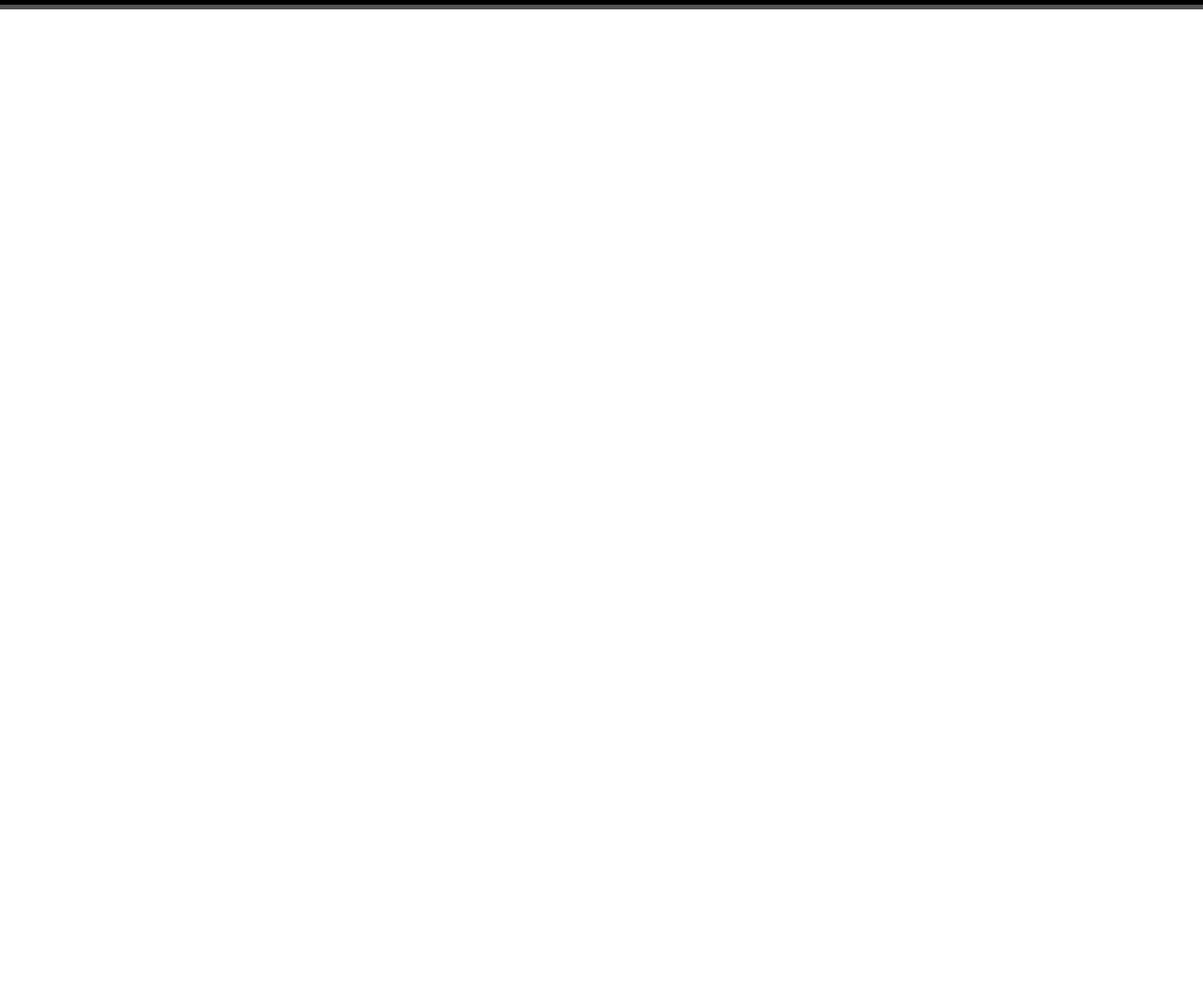
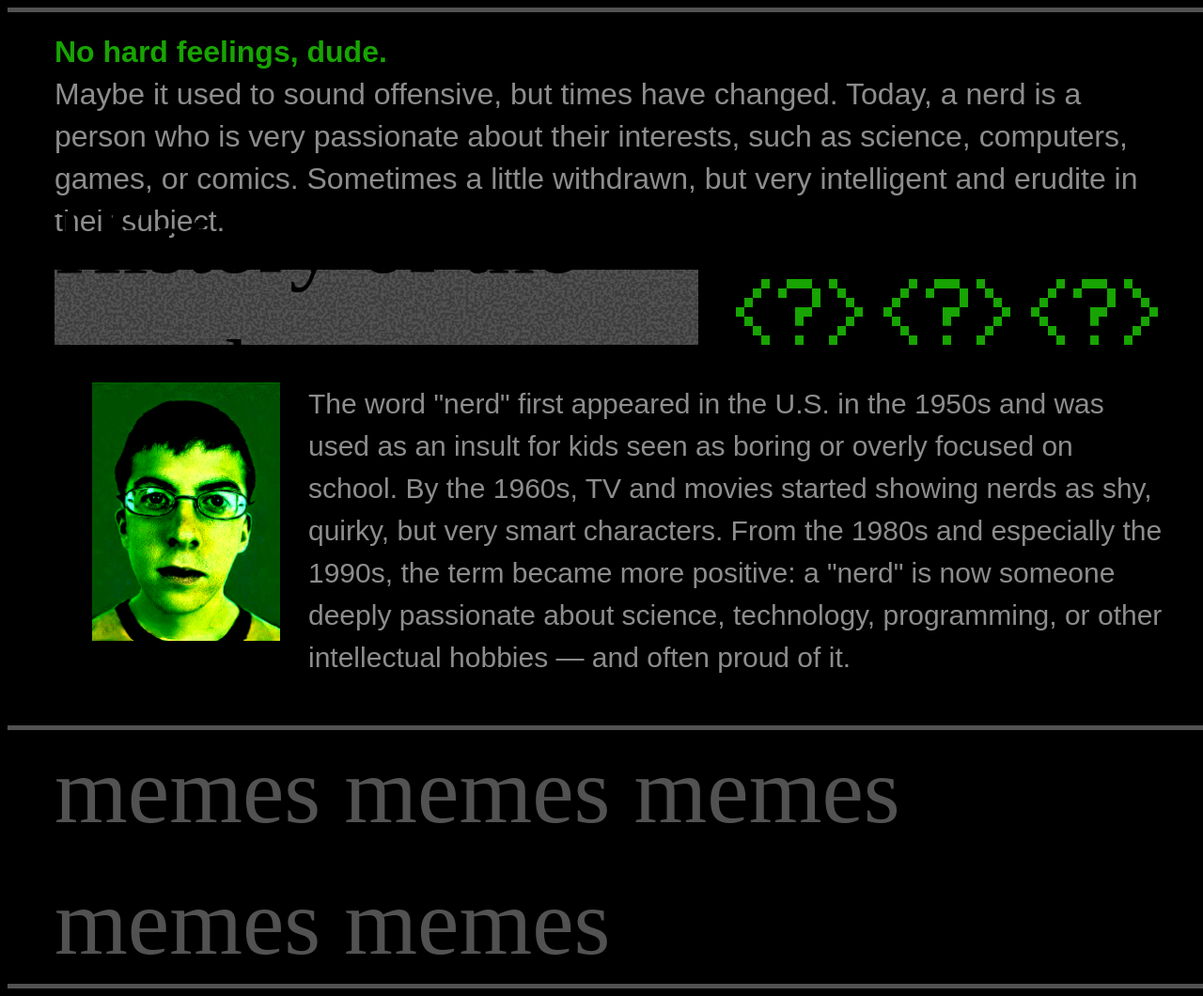
Before and after one commit to UsenkoMilana/milana-usenko, a plain HTML site: page index.html in a window 1280 px wide. Shown: the part 685-1745 px from the top of the page at 94% size. Before the commit the page ends 800 px from the top, so only its background shows below. Drawn offline with Linux system fonts and the light colour scheme; a web font is replaced by a local one.

Commit message:
Просто сохраняю щоб у вас підтягнулося

```diff
--- a/CSS/header.css
+++ b/CSS/header.css
@@ -57,3 +57,62 @@ header .col.c1 {
         margin-bottom: 40px;
     }
 }
+
+body {
+    background-color: #000000;
+    width: 100%;
+}
+
+.header-row {
+    display: flex;
+    align-items: center;
+    gap: 20px;
+    margin-bottom: 20px;
+}
+
+.header-with-bg {
+    display: flex;
+    justify-content: center;
+    align-items: center;
+    background-image: url('../img/noise1.png');
+    background-size: cover;
+    width: 887px;
+    height: 80px;;
+    margin-top: 30px;
+    margin-right: 40px;
+    margin-bottom: 40px;
+    padding: 0;
+}
+
+.heading-wrapper {
+    display: flex;
+    flex-direction: row;
+    align-items: center;
+}
+
+.header-with-bg h1 {
+    margin: 0;
+}
+
+.history-icons {
+    height: 70px;
+    width: auto;
+    margin-left: auto;
+}
+
+.nerd-image {
+    width: 200px;
+    flex-shrink: 0;
+    margin-left: 40px;
+}
+
+.header-with-bg h1 {
+    margin: 0;
+}
+
+.memes-header-wrapper {
+    width: 100%;
+    padding-top: 15px;      /* Маленький аккуратный отступ сверху от линии */
+    padding-bottom: 15px;   /* Такой же аккуратный отступ снизу до линии */
+    box-sizing: border-box;
+}
--- a/CSS/layout.css
+++ b/CSS/layout.css
@@ -12,29 +12,72 @@
 }
 
 html, body {
-font-family: "Ubuntu", sans-serif;
+    font-family: "Ubuntu", sans-serif;
     font-optical-sizing: auto;
     font-weight: 400;
-    font-size: 32px; /* Основний текст */
-    line-height: 1.4; /* Нормальний міжрядковий */
+    font-size: 32px;                    /* Основний текст */
+    line-height: 1.4;                   /* Нормальний міжрядковий */
     font-style: normal;
     color: var(--txt-color-01);
 }
 
-em, i, .italic {
-    font-style: italic;
-}
-
-h1, h2, h3, h4, h5, h6 {
-    font-family: "Jersey 10", sans-serif;
+h1 {
+    font-family: "Jersey 10";
     font-weight: 400;
+    font-size: 100px;
     font-style: normal;
     color: var(--header-color);
 }
 
+h2 {
+    font-family: "Ubuntu", sans-serif;
+    font-weight: 400;
+    font-size: 32px;
+    line-height: 1.4;
+    text-align: left;
+    margin: 0;
+    font-style: normal;
+    color: var(--accent);
+}
+
+h3 {
+    font-family: "Ubuntu", sans-serif;
+    font-optical-sizing: auto;
+    font-weight: 400;
+    font-size: 30px;
+    line-height: 1.5;
+    font-style: normal;
+    color: var(--txt-color-01);
+    display: inline;
+    margin: 0;
+    padding: 0;
+}
+
+h4 {
+    font-family: "Jersey 10";
+    font-weight: 400;
+    font-size: 100px;
+    font-style: normal;
+    color: var(--bg-block);
+    margin-bottom: -20px;
+    margin-top: -20px;
+}
+
+
 .heading-dark {
     font-size: 100px;
     color: var(--header-color)
+}
+
+.text-accent {
+    color: var(--accent);
+}
+
+.content-wrapper {
+    display: flex !important;
+    align-items: flex-start;
+    gap: 30px;
+    overflow: visible;
 }
 
 .heading-accent {
@@ -42,11 +85,21 @@ h1, h2, h3, h4, h5, h6 {
     color: var(--accent);
 }
 
-h1 {
-  font-size: 100px;
+.full-width-line-1 {
+    border-bottom: 5px solid var(--border-color);
+    margin-bottom: 20px;
+    margin-top: 20px;
 }
-h2 {font-size: 1.5rem;}
-h3 {font-size: 1.35rem;}
+
+.full-width-line-2 {
+    border-bottom: 5px solid var(--border-color);
+    margin-top: 50px;
+}
+
+.full-width-line-3 {
+    border-bottom: 5px solid var(--border-color);
+}
+
 
 header > .inside,
 footer > .inside,
@@ -57,17 +110,3 @@ section > .inside {
         padding-left: var(--ipad-padding);
         padding-right: var(--ipad-padding);
 }
-
-.img-box img {
-display: block; /*Усі імг всередині імг бокс зробити блочними, бо воні рядкові по дефолту*/
-width: 100%;
-}
-@media (max-width:640px) {
-
-    header > .inside,
-    footer > .inside,
-    section > .inside {
-        padding-left: var(--mob-padding);
-        padding-right: var(--mob-padding);
-    }
-}
--- a/index.html
+++ b/index.html
@@ -10,12 +10,14 @@
     <link rel="preconnect" href="https://fonts.gstatic.com" crossorigin>
     <link href="https://fonts.googleapis.com/css2?family=Montserrat:ital,wght@0,100..900;1,100..900&display=swap"
         rel="stylesheet">
+    <link href="https://fonts.googleapis.com/css2?family=Jersey+10&display=swap" rel="stylesheet">
 
-    <link rel="stylesheet" href="CSS/normalise.css">
+    <link rel="stylesheet" href="css/block-style.css">
     <link rel="stylesheet" href="css/layout.css">
     <link rel="stylesheet" href="css/style.css">
     <link rel="stylesheet" href="css/header.css">
 </head>
+
 
 <body id="top">
     <nav>
@@ -26,31 +28,61 @@
             <div class="row">
                 <div class="col c1">
                     <div class="img-box">
-                    <img src="IMG/glasses.png" alt="nerds.">
+                        <img src="img/glasses.png" alt="nerds.">
                     </div>
                     <p class="hero-text">
-                    Do you know the story behind the tragedy of Order 66? Do you remember every Robin's name by heart? Do you play on the computer so that day merges with night? <br>
+                        Do you know the story behind the tragedy of Order 66? Do you remember every Robin's name by
+                        heart? Do you play on the computer so that day merges with night? <br>
                         It's clear - you're a <strong>NERD!</strong>
                     </p>
                 </div>
             </div>
-    </div> <div class="full-width-line"></div>
+        </div>
+        <div class="full-width-line-1"></div>
     </header>
+
 
     <section id="1">
         <div class="inside">
-
+            <h2 class="hero-text, text-accent"><strong>No hard feelings, dude.</strong></h2>
+            <p class="hero-text">
+                Maybe it used to sound offensive, but times have changed. Today, a nerd is a person who is very
+                passionate about their interests, such as science, computers, games, or comics. Sometimes a little
+                withdrawn, but very intelligent and erudite in their subject.
+            </p>
         </div>
     </section>
+
     <section id="2">
         <div class="inside">
 
+            <div class="heading-wrapper">
+                <div class="header-with-bg">
+                    <h1>History of the word</h1>
+                </div>
+                <img src="img/questions.png" alt="icons" class="history-icons">
+            </div>
+            <div class="content-wrapper">
+                <img src="img/mclovin.png" alt="nerd" class="nerd-image">
+                <h3>The word "nerd" first appeared in the U.S. in the 1950s and was used as an insult for kids seen as
+                    boring or overly focused on school. By the 1960s, TV and movies started showing nerds as shy,
+                    quirky, but very smart characters. From the 1980s and especially the 1990s, the term became more
+                    positive: a "nerd" is now someone deeply passionate about science, technology, programming, or other
+                    intellectual hobbies — and often proud of it.</h3>
+            </div>
         </div>
     </section>
+
     <section id="3">
+        <div class="full-width-line-2"></div>
         <div class="inside">
+            <div class="memes-header-wrapper">
+                <h4>memes memes memes memes memes</h4>
 
         </div>
+        </div>
+        <div class="full-width-line-3"></div>
+
     </section>
     <footer>
         <div class="inside">
```
Also changed, not shown: CSS/style.css (deleted), IMG/mclovin.png (added), IMG/noise1.png (added), IMG/questions.png (added), block.html (deleted). Lines whose indentation alone changed are shown as unchanged.
